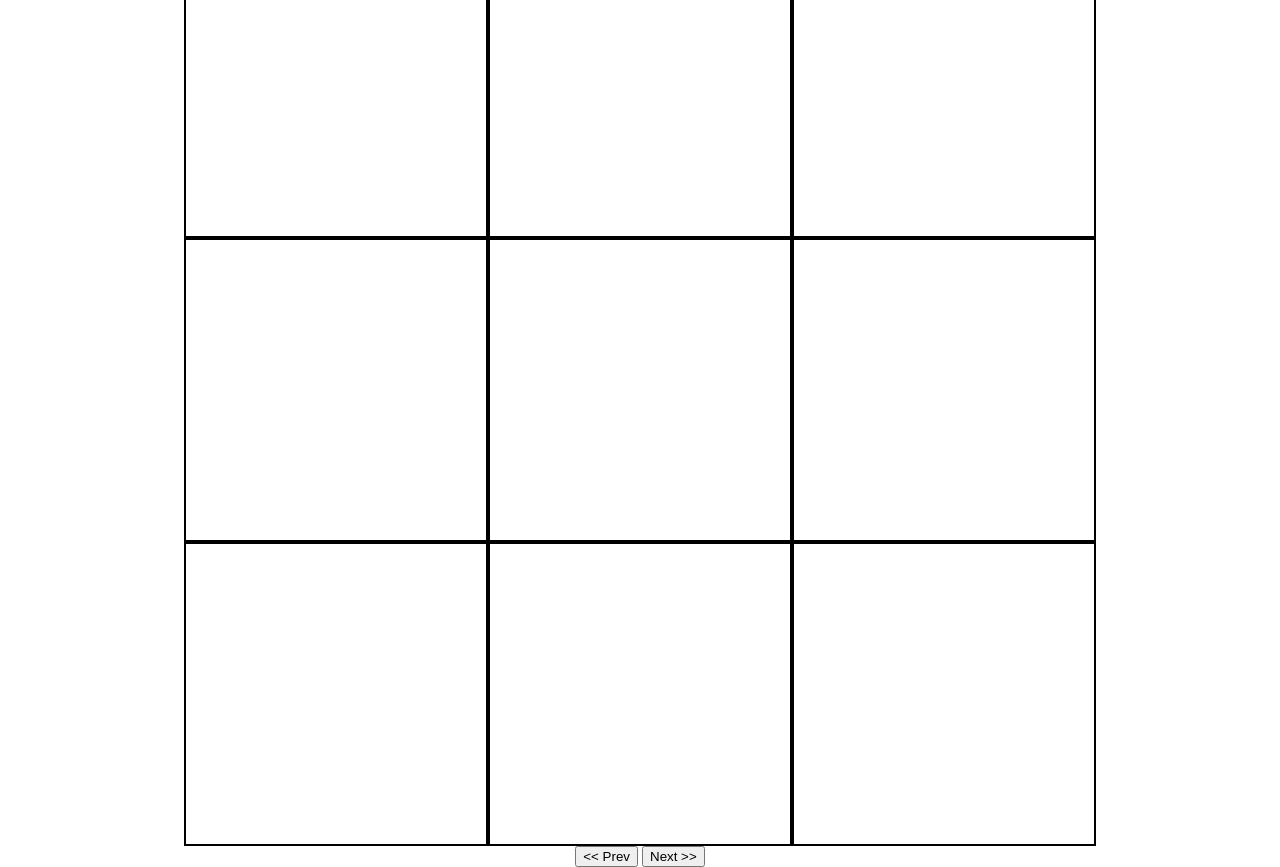
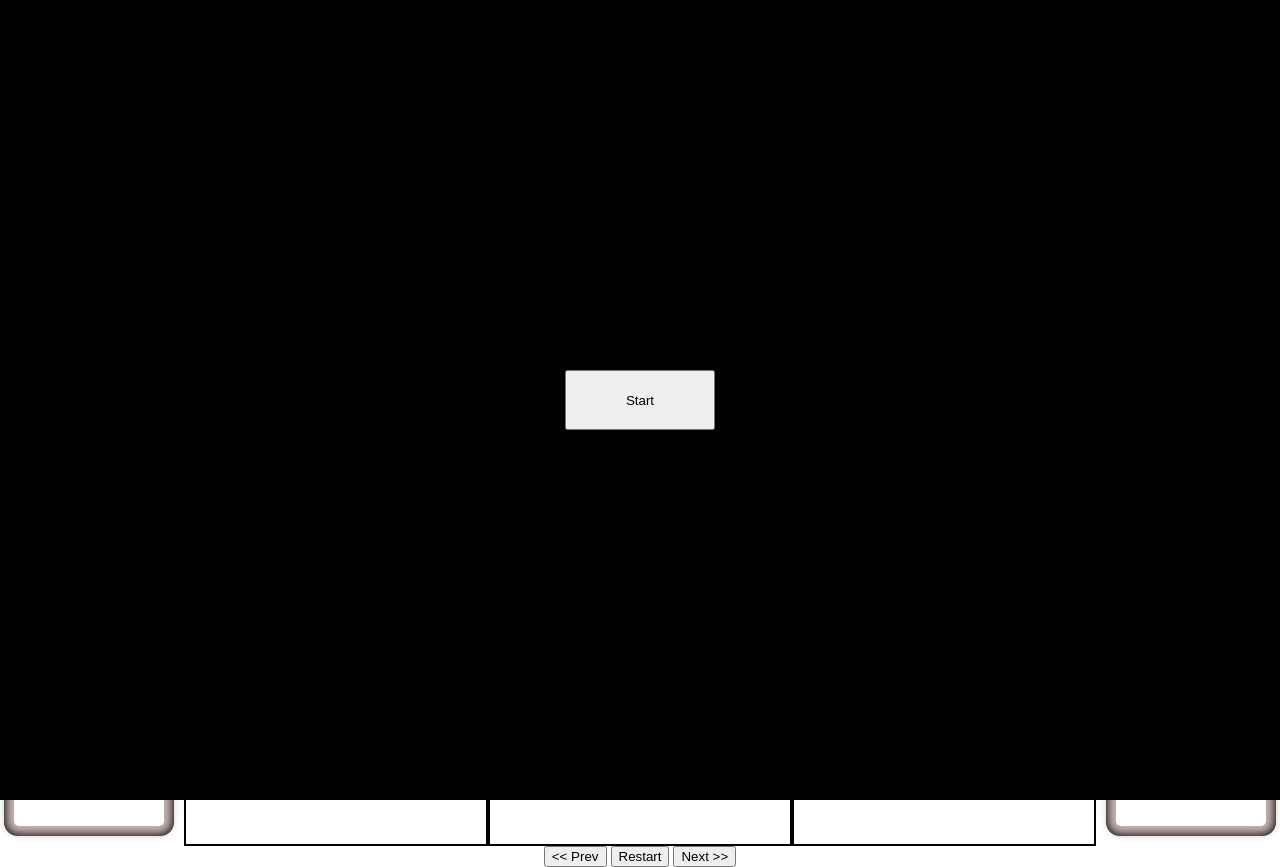
Before and after one commit to esdncalingo/ticstactoe, a plain HTML site: page index.html in a window 1280 px wide. Drawn offline with Linux system fonts and the light colour scheme.

Commit message:
add playerboard elements for gameboard

```diff
--- a/CSS/board.css
+++ b/CSS/board.css
@@ -4,7 +4,8 @@
 :root{
     --tile-size: 100px;
     --mark-size: calc(var(--tile-size)* .9);
-    --panel-size: calc(var(--tile-size)*3)
+    --panel-size: calc(var(--tile-size)*3);
+    --playerbox-size: calc(var(--tile-size)*1.5);
 }
 body {
     margin: 0;
@@ -16,6 +17,23 @@ main {
     align-items: center;
     height: 100vh;
     width: 100vw;
+}
+#startmenu{
+    display: flex;
+    justify-content: center;
+    align-items: center;
+    position: absolute;
+    z-index: 2;
+    width: 100vw;
+    height: 100vh;
+    background-color: black;
+}
+#startbtn{
+    height: 60px;
+    width: 150px;
+}
+#gamescreen {
+    display: flex;
 }
 .board {
     display: grid;
@@ -120,3 +138,28 @@ main {
 .toplayer.hide{
     visibility: hidden;
 }
+.playerboard{
+    display: flex;
+    flex-direction: column;
+    justify-content: space-between;
+    margin: 20px;
+    gap: 30px;
+}
+.scoreboard{
+    width: var(--playerbox-size);
+    height: var(--playerbox-size);
+    border: 0;
+    border-radius: 5px;
+    box-shadow: 0px 0px 8px 8px rgb(199, 180, 180),
+    0px 0px 0px 10px hsl(0deg 0% 0% / 90%);
+    background-color: white;
+}
+.playerbox{
+    width: var(--playerbox-size);
+    height: calc(var(--playerbox-size)*2);
+    border: 0;
+    border-radius: 5px;
+    box-shadow: 0px 0px 8px 8px rgb(199, 180, 180),
+    0px 0px 0px 10px hsl(0deg 0% 0% / 90%);
+    background-color: white;
+}
--- a/JS/tictactoe.js
+++ b/JS/tictactoe.js
@@ -5,6 +5,8 @@ window.addEventListener('load', () => {
     const toplayerElement = document.querySelectorAll('[data-toplayer]');
     const prevButton = document.querySelector('#prevbtn');
     const nextButton = document.querySelector('#nxtbtn');
+    const restartButton = document.querySelector('#restartbtn');
+    const startButton = document.querySelector('#startbtn');
     const matchHistory = [], prevHistory = [];
     const win_panel_pattern = [
         [1,2,3],
@@ -35,6 +37,7 @@ window.addEventListener('load', () => {
             let winPanel = document.querySelector(`[data-toplayer='${currentPanel}']`);
             placeMark(tiles, currentPlayer)
             matchHistory.push({id: tiles.dataset.id, mark: currentPlayer});
+
             if(checkWin(currentPlayer)){
                 winPanel.classList.remove('hide')
                 winPanel.classList.add(currentPlayer)
@@ -52,6 +55,13 @@ window.addEventListener('load', () => {
 
             swapPlayer()
         }, {once: true});
+    })
+    restartButton.addEventListener('click', () => {
+        location.reload();
+    })
+    startButton.addEventListener('click', () => {
+        const startmenu = document.querySelector('#startmenu');
+        startmenu.style.display = 'none'
     })
 
     function placeMark(tiles, currentPlayer){
--- a/index.html
+++ b/index.html
@@ -10,11 +10,29 @@
 </head>
 <body>
     <main>
-        <div class="board"></div>
-        <div class="btns">
-            <button class="matchHistoryBtn" id="prevbtn">&lt;&lt; Prev</button>
-            <button class="matchHistoryBtn" id="nxtbtn">Next &gt;&gt;</button>
-        </div>
+        <section id="gamescreen">
+            <div class="playerboard" id="player1">
+                <div class="scoreboard" id="player1score"></div>
+                <div class="playerbox"></div>
+            </div>
+            <div class="board"></div>
+            <div class="playerboard" id="player2">
+                <div class="scoreboard" id="player2score"></div>
+                <div class="playerbox"></div>
+            </div>
+        </section>
+
+        <section id="startmenu">
+            <button id="startbtn">Start</button>
+        </section>
+
+        <section id="endgamemenu">
+            <div class="endbtns">
+                <button class="matchHistoryBtn" id="prevbtn">&lt;&lt; Prev</button>
+                <button class="matchHistoryBtn" id="restartbtn">Restart</button>
+                <button class="matchHistoryBtn" id="nxtbtn">Next &gt;&gt;</button>
+            </div>
+        </section>
     </main>
 </body>
 </html>
```
